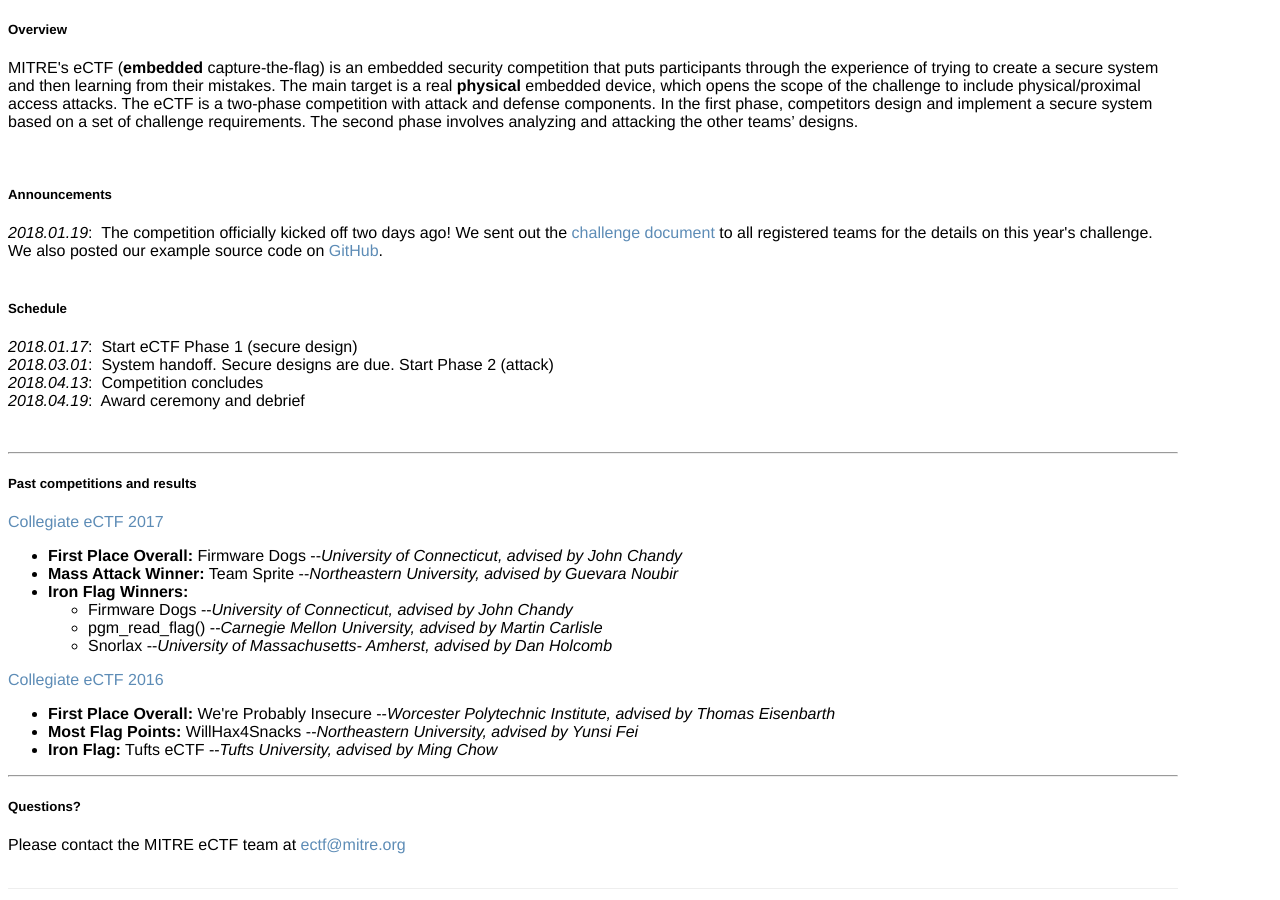
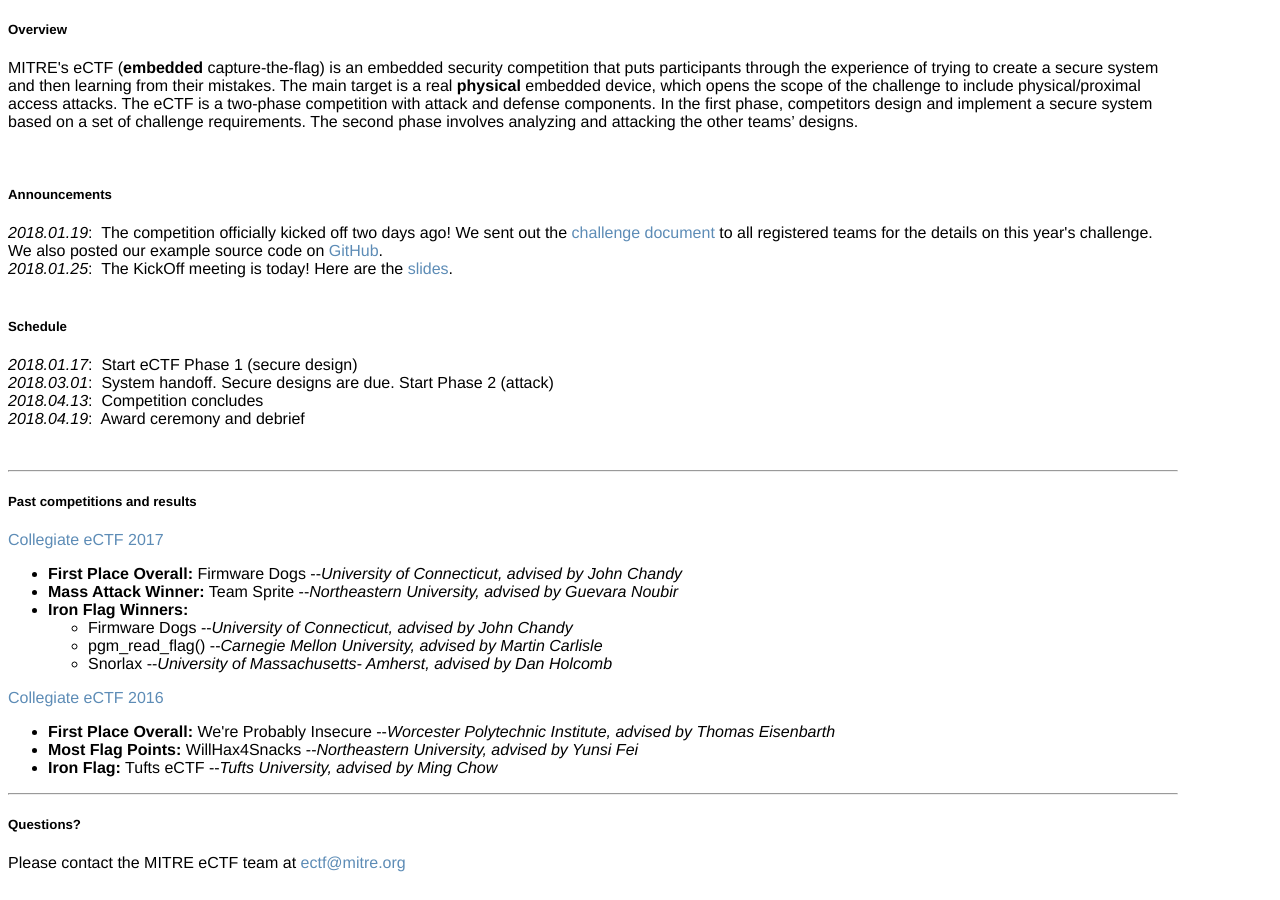
Before and after one commit to mitre-cyber-academy/mitre-cyber-academy.github.io, a Jekyll site: the page built from competitions/embedded/index.html, in a window 1280 px wide and 900 px high, scrolled down 522 px. Built offline with Jekyll 4.4.1, drawn with Linux system fonts in a browser that asks for light colours; nearby versions of some CDN libraries; library files that are not in the unit come from our copies.

Commit message:
Posted kickoff meeting slides

```diff
--- a/competitions/embedded/index.html
+++ b/competitions/embedded/index.html
@@ -32,6 +32,7 @@ title: MITRE Cyber Academy | Embedded
                 <br>
                 <h5>Announcements</h5>
                 <i>2018.01.19</i>:&nbsp; The competition officially kicked off two days ago!  We sent out the <a href="17-3701-2.2018.01.17-eCTF Challenge-v1.0.pdf">challenge document</a> to all registered teams for the details on this year's challenge.  We also posted our example source code on <a href="https://github.com/mitre-cyber-academy/2018-ectf-insecure-example/">GitHub</a>.<br>
+                <i>2018.01.25</i>:&nbsp; The KickOff meeting is today!  Here are the <a href="17-3701-4.2018.01.25-KickoffMeeting.pdf">slides</a>.<br>
 
                 <br>
                 <h5>Schedule</h5>
```
Also changed, not shown: 1 other file.
